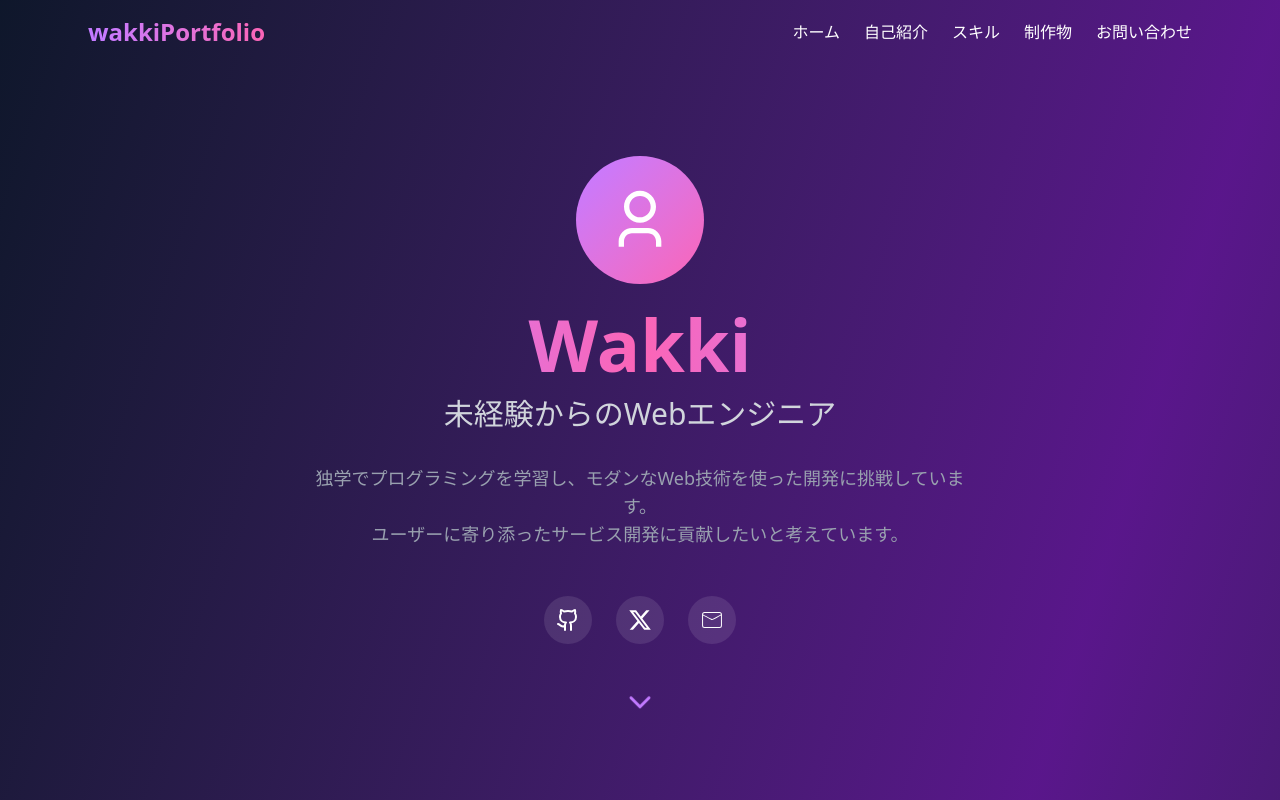
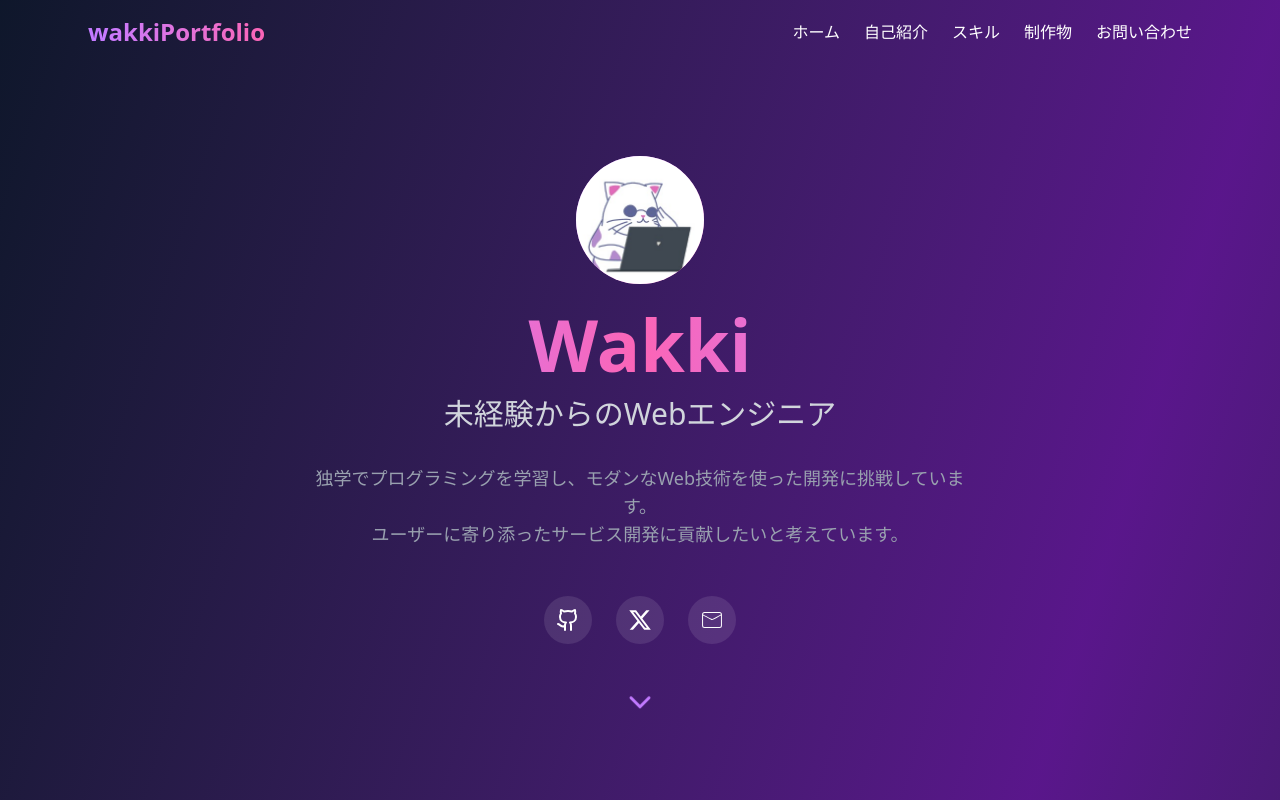
Before and after one commit to ryo28/my-portfolio, a Next.js app: page / in a window 1280 px wide. Shown: the top 800 px of the page. Built offline with nearby package versions, Linux system fonts and the light colour scheme.

Commit message:
HeroSectionにポートフォリオアイコン画像を追加

```diff
--- a/src/app/_components/HeroSection.tsx
+++ b/src/app/_components/HeroSection.tsx
@@ -1,3 +1,4 @@
+import Image from "next/image";
 import { CiMail } from "react-icons/ci";
 import { FaXTwitter } from "react-icons/fa6";
 import { IoChevronDown } from "react-icons/io5";
@@ -13,7 +14,13 @@ export function HeroSection() {
       <div className="text-center max-w-4xl mx-auto">
         <div className="mb-8 animate-fade-in">
           <div className="w-32 h-32 mx-auto mb-6 rounded-full bg-linear-to-br from-purple-400 to-pink-400 flex items-center justify-center">
-            <RiUser3Line size={64} className="text-white" />
+            <Image
+              src="/portfolio-icon.jpeg"
+              alt="Profile Picture"
+              width={128}
+              height={128}
+              className="rounded-full w-full h-full"
+            />
           </div>
           <h1 className="text-5xl md:text-7xl font-bold mb-4 bg-linear-to-r from-purple-400 via-pink-400 to-purple-400 bg-clip-text text-transparent">
             Wakki
```
Also changed, not shown: public/portfolio-icon.jpeg (added).
